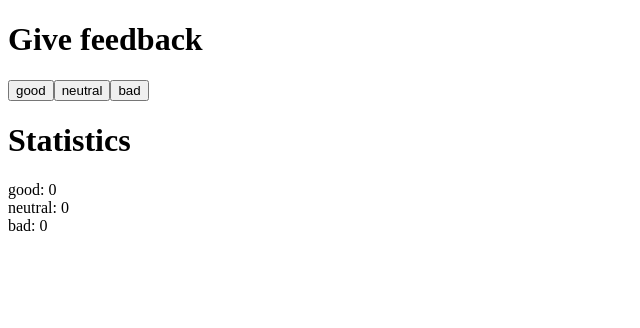
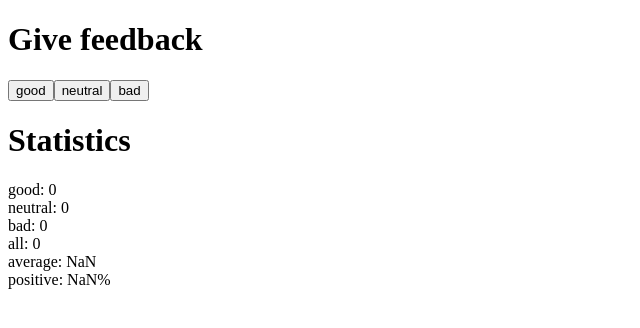
Before and after one commit to pablobenitomar/fullstackopen, a React (Vite) app in the folder part1/unicafe/: page / in a window 1280 px wide. Shown: the top 328 px of the page, without its empty margins (0-640 px from the left). Built offline with nearby package versions, Linux system fonts and the light colour scheme.

Commit message:
exercise 1.7

```diff
--- a/part1/unicafe/src/App.jsx
+++ b/part1/unicafe/src/App.jsx
@@ -5,6 +5,11 @@ const App = () => {
   const [good, setGood] = useState(0)
   const [neutral, setNeutral] = useState(0)
   const [bad, setBad] = useState(0)
+
+  const getAll=()=> good+neutral+bad
+  const getAverage=()=>(good-bad)/getAll()
+  const getPositive=()=>good/getAll()*100+"%"
+
 
   return (
     <div>
@@ -16,6 +21,9 @@ const App = () => {
       <div> good: {good}</div>
       <div>neutral: {neutral}</div>
       <div>bad: {bad}</div>
+      <div>all: {getAll()}</div>
+      <div>average: {getAverage()}</div>
+      <div>positive: {getPositive()}</div>
     </div>
   )
 }
```
